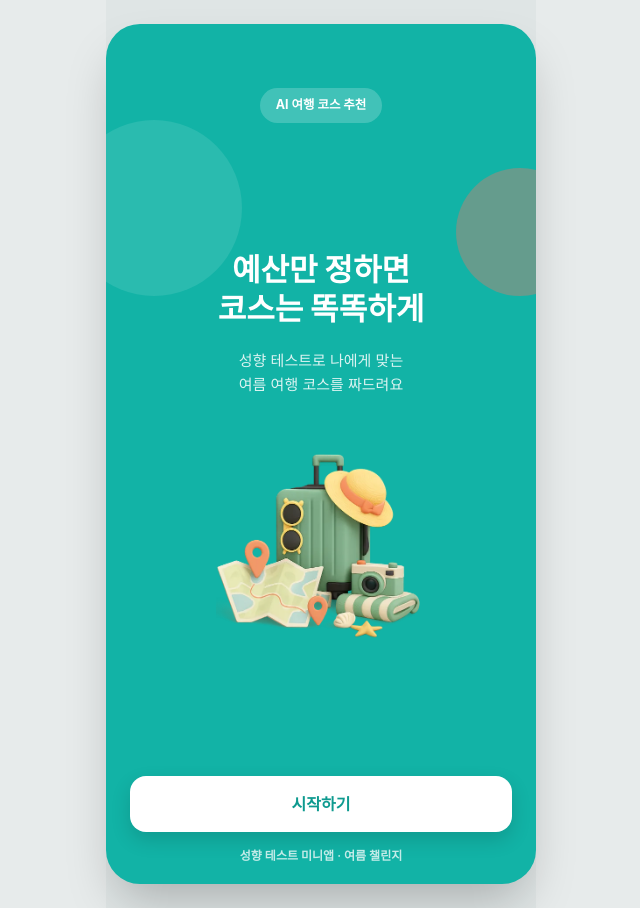
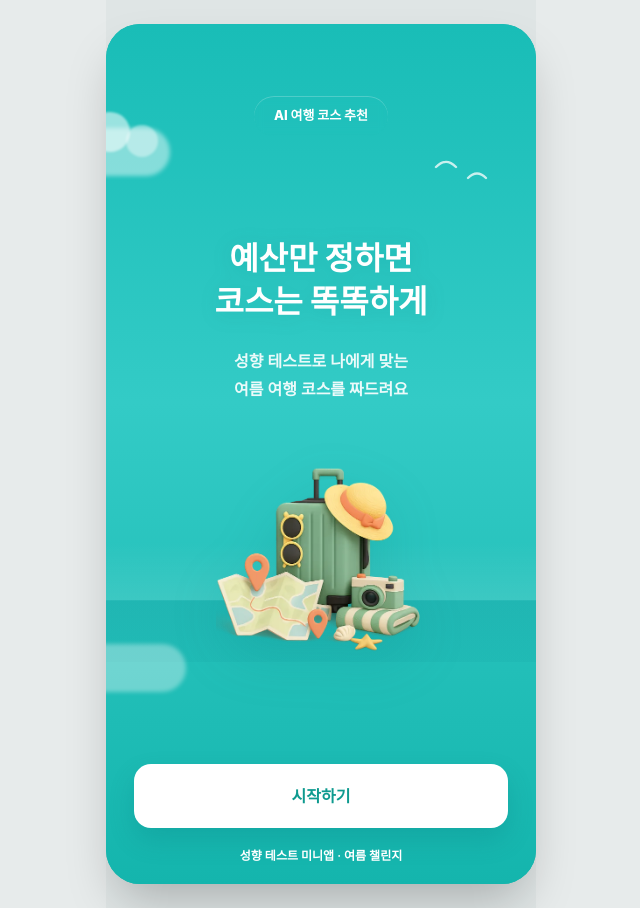
Before and after one commit to newrion-maker/Travel, a React (Vite) app: page / in a window 1280 px wide. Shown: the whole page, without its empty margins (319-959 px from the left). Built offline with nearby package versions, Linux system fonts and the light colour scheme; a web font is replaced by a local one.

Commit message:
Refresh splash screen background

```diff
--- a/src/App.jsx
+++ b/src/App.jsx
@@ -319,13 +319,26 @@ function PhoneShell({ children, tone }) {
 
 function Splash({ onStart }) {
   return (
-    <div className="flex min-h-[100dvh] flex-col px-6 pb-[calc(20px+env(safe-area-inset-bottom))] pt-[64px] sm:min-h-[860px]">
-      <div className="pointer-events-none absolute -left-10 top-24 h-44 w-44 rounded-full bg-white/10" />
-      <div className="pointer-events-none absolute -right-12 top-36 h-32 w-32 rounded-full bg-coral/35" />
-      <div className="mx-auto rounded-full bg-white/20 px-4 py-2 text-[12.5px] font-bold">AI 여행 코스 추천</div>
-      <div className="flex flex-1 flex-col items-center justify-center text-center">
-        <h1 className="whitespace-pre-line text-[31px] font-extrabold leading-tight">예산만 정하면{'\n'}코스는 똑똑하게</h1>
-        <p className="mt-5 text-[15px] leading-relaxed text-white/85">
+    <div className="relative flex min-h-[100dvh] flex-col overflow-hidden bg-[linear-gradient(180deg,#19bdb7_0%,#33cbc6_44%,#14b5ad_100%)] px-7 pb-[calc(20px+env(safe-area-inset-bottom))] pt-[72px] text-white sm:min-h-[860px]">
+      <div className="pointer-events-none absolute inset-x-0 bottom-[222px] h-[120px] bg-[linear-gradient(180deg,rgba(255,255,255,0)_0%,rgba(255,255,255,0.10)_48%,rgba(5,129,139,0.18)_49%,rgba(5,129,139,0.08)_100%)]" />
+      <div className="pointer-events-none absolute -left-12 top-[104px] h-12 w-28 rounded-full bg-white/45 blur-[2px]" />
+      <div className="pointer-events-none absolute -left-4 top-[88px] h-10 w-10 rounded-full bg-white/55 blur-[1px]" />
+      <div className="pointer-events-none absolute left-5 top-[101px] h-8 w-8 rounded-full bg-white/40 blur-[1px]" />
+      <div className="pointer-events-none absolute -right-10 top-[430px] h-12 w-28 rounded-full bg-white/38 blur-[2px]" />
+      <div className="pointer-events-none absolute right-14 top-[412px] h-9 w-9 rounded-full bg-white/42 blur-[1px]" />
+      <div className="pointer-events-none absolute -left-12 bottom-[192px] h-12 w-32 rounded-full bg-white/35 blur-[2px]" />
+      <svg className="pointer-events-none absolute right-8 top-[126px] h-12 w-20 text-white/75" viewBox="0 0 80 48" fill="none" aria-hidden="true">
+        <path d="M12 17c7-7 13-7 20 0" stroke="currentColor" strokeWidth="2.4" strokeLinecap="round" />
+        <path d="M44 28c6-6 12-6 18 0" stroke="currentColor" strokeWidth="2.4" strokeLinecap="round" />
+      </svg>
+      <div className="relative z-10 mx-auto rounded-full bg-white/18 px-5 py-2.5 text-[13px] font-extrabold shadow-[inset_0_1px_0_rgba(255,255,255,0.22)] backdrop-blur-sm">
+        AI 여행 코스 추천
+      </div>
+      <div className="relative z-10 flex flex-1 flex-col items-center justify-center text-center">
+        <h1 className="whitespace-pre-line text-[32px] font-extrabold leading-[1.33] drop-shadow-[0_2px_10px_rgba(0,96,98,0.14)]">
+          예산만 정하면{'\n'}코스는 똑똑하게
+        </h1>
+        <p className="mt-6 text-[16px] font-semibold leading-[1.75] text-white/90">
           성향 테스트로 나에게 맞는
           <br />
           여름 여행 코스를 짜드려요
@@ -333,13 +346,13 @@ function Splash({ onStart }) {
         <img
           src={splashTravel}
           alt=""
-          className="mt-10 h-[210px] w-[210px] object-contain"
+          className="mt-12 h-[210px] w-[210px] object-contain drop-shadow-[0_18px_26px_rgba(0,109,111,0.16)]"
         />
       </div>
-      <button onClick={onStart} className="h-14 rounded-btn bg-white font-extrabold text-teal-deep shadow-cta-white">
+      <button onClick={onStart} className="relative z-10 h-16 rounded-[17px] bg-white font-extrabold text-teal-deep shadow-[0_12px_26px_rgba(0,102,108,0.18)]">
         시작하기
       </button>
-      <p className="mt-4 text-center text-xs font-semibold text-white/75">성향 테스트 미니앱 · 여름 챌린지</p>
+      <p className="relative z-10 mt-5 text-center text-xs font-semibold text-white/78">성향 테스트 미니앱 · 여름 챌린지</p>
     </div>
   )
 }
```
